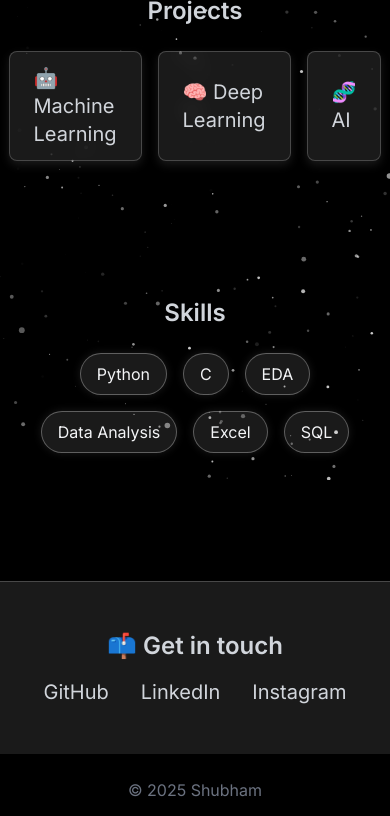
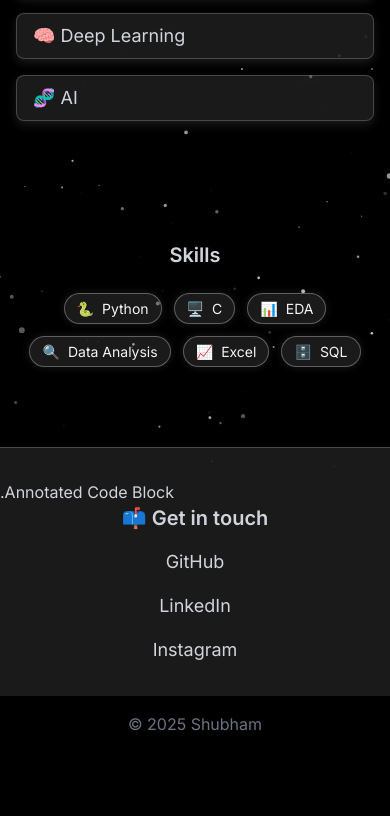
Before and after one commit to Shubham04-oss/shubham04-oss.github.io, a plain HTML site: page index.html in a window 390 px wide. Shown: the part 364-1180 px from the top of the page. After the commit the page ends 1116 px from the top, so only its background shows below. Drawn offline with nearby package versions, Linux system fonts and the light colour scheme.

Commit message:
Update index.html

```diff
--- a/index.html
+++ b/index.html
@@ -12,6 +12,10 @@
       font-family: 'Inter', sans-serif;
       background: black;
       overflow-x: hidden;
+      user-select: none; /* Prevent text selection */
+      -webkit-user-select: none; /* Safari */
+      -moz-user-select: none; /* Firefox */
+      -ms-user-select: none; /* IE/Edge */
     }
     .glass-button {
       background: rgba(255, 255, 255, 0.1);
@@ -19,16 +23,26 @@
       backdrop-filter: blur(10px);
       box-shadow: 0 4px 10px rgba(255, 255, 255, 0.1);
       transition: background 0.3s, transform 0.2s;
+      touch-action: manipulation; /* Improve touch responsiveness */
     }
     .glass-button:hover {
       background: rgba(255, 255, 255, 0.2);
       transform: translateY(-2px);
+    }
+    .glass-button.active {
+      background: rgba(255, 255, 255, 0.3); /* Highlight active button */
     }
     .skill-pill {
       background: rgba(255, 255, 255, 0.1);
       border: 1px solid rgba(255, 255, 255, 0.3);
       color: #f3f4f6;
       box-shadow: 0 0 8px rgba(255, 255, 255, 0.1);
+      display: flex;
+      align-items: center;
+      gap: 0.5rem; /* Space between emoji and text */
+    }
+    .skill-emoji {
+      font-size: 1rem; /* Adjust emoji size */
     }
     #cometCanvas {
       position: fixed;
@@ -38,27 +52,48 @@
       height: 100vh;
       z-index: -1;
     }
+    /* Responsive adjustments */
+    @media (max-width: 640px) {
+      .glass-button {
+        padding: 0.5rem 1rem;
+        font-size: 1rem;
+      }
+      .skill-pill {
+        padding: 0.5rem 1rem;
+        font-size: 0.875rem;
+      }
+      .skill-emoji {
+        font-size: 0.875rem; /* Smaller emoji on mobile */
+      }
+      h1, h2 {
+        font-size: 1.5rem;
+      }
+      .container {
+        padding-left: 1rem;
+        padding-right: 1rem;
+      }
+    }
   </style>
 </head>
 <body class="text-gray-300">
 <canvas id="cometCanvas"></canvas>
 
-<header class="w-full p-6 flex justify-center items-center border-b border-gray-700">
-  <h1 class="text-2xl font-bold">Shubham</h1>
+<header class="w-full p-4 sm:p-6 flex justify-center items-center border-b border-gray-700">
+  <h1 class="text-xl sm:text-2xl font-bold">Shubham</h1>
 </header>
 
-<main class="container mx-auto px-6 py-16">
+<main class="container mx-auto px-4 sm:px-6 py-8 sm:py-16">
   <!-- About Section -->
-  <section class="mb-20">
-    <h2 class="text-2xl font-semibold text-center mb-6">About</h2>
+  <section class="mb-12 sm:mb-20" aria-labelledby="about-heading">
+    <h2 id="about-heading" class="text-xl sm:text-2xl font-semibold text-center mb-6">About</h2>
     <div class="flex justify-center">
-      <div class="glass-button rounded-lg px-6 py-3 text-xl flex items-center gap-2 project-btn" data-target="aboutContent">
+      <button class="glass-button rounded-lg px-4 sm:px-6 py-2 sm:py-3 text-lg sm:text-xl flex items-center gap-2 project-btn" data-target="aboutContent" aria-expanded="false" aria-controls="aboutContent">
         💡 Know Me
-      </div>
+      </button>
     </div>
     <div id="aboutContent" class="overflow-hidden max-h-0 transition-all duration-700 mt-6">
-      <div class="max-w-3xl mx-auto bg-white/10 backdrop-blur-md border border-white/20 rounded-lg p-6 text-center text-gray-300">
-        <p class="text-lg">
+      <div class="max-w-3xl mx-auto bg-white/10 backdrop-blur-md border border-white/20 rounded-lg p-4 sm:p-6 text-center text-gray-300">
+        <p class="text-base sm:text-lg">
           I'm <strong>Shubham</strong>, currently pursuing my Bachelor's from <strong>IIT Guwahati</strong> in Data Science and Artificial Intelligence. Passionate about exploring the magic of machine learning, I love turning raw data into real insight and crafting models that think. Always curious, always building.
         </p>
       </div>
@@ -66,21 +101,21 @@
   </section>
 
   <!-- ML Projects Section -->
-  <section class="mb-16">
-    <h2 class="text-2xl font-semibold text-center mb-6">Projects</h2>
-    <div class="flex justify-center space-x-4">
-      <div class="glass-button rounded-lg px-6 py-3 text-xl flex items-center gap-2 project-btn" data-target="mlContent">
+  <section class="mb-12 sm:mb-16" aria-labelledby="projects-heading">
+    <h2 id="projects-heading" class="text-xl sm:text-2xl font-semibold text-center mb-6">Projects</h2>
+    <div class="flex flex-col sm:flex-row justify-center space-y-4 sm:space-y-0 sm:space-x-4">
+      <button class="glass-button rounded-lg px-4 sm:px-6 py-2 sm:py-3 text-lg sm:text-xl flex items-center gap-2 project-btn" data-target="mlContent" aria-expanded="false" aria-controls="mlContent">
         🤖 Machine Learning
-      </div>
-      <div class="glass-button rounded-lg px-6 py-3 text-xl flex items-center gap-2 project-btn" data-target="dlContent">
+      </button>
+      <button class="glass-button rounded-lg px-4 sm:px-6 py-2 sm:py-3 text-lg sm:text-xl flex items-center gap-2 project-btn" data-target="dlContent" aria-expanded="false" aria-controls="dlContent">
         🧠 Deep Learning
-      </div>
-      <div class="glass-button rounded-lg px-6 py-3 text-xl flex items-center gap-2 project-btn" data-target="aiContent">
+      </button>
+      <button class="glass-button rounded-lg px-4 sm:px-6 py-2 sm:py-3 text-lg sm:text-xl flex items-center gap-2 project-btn" data-target="aiContent" aria-expanded="false" aria-controls="aiContent">
         🧬 AI
-      </div>
+      </button>
     </div>
     <div id="mlContent" class="overflow-hidden max-h-0 transition-all duration-700 mt-6">
-  <div class="max-w-3xl mx-auto bg-white/10 backdrop-blur-md border border-white/20 rounded-lg p-6">
+      <div class="max-w-3xl mx-auto bg-white/10 backdrop-blur-md border border-white/20 rounded-lg p-4 sm:p-6">
         <ul class="list-disc list-inside space-y-3">
           <li>
             <a href="https://github.com/Shubham04-oss/Student-performance-regression" target="_blank" class="hover:underline text-white">Student Performance Regression</a>
@@ -92,72 +127,160 @@
       </div>
     </div>
     <div id="dlContent" class="overflow-hidden max-h-0 transition-all duration-700 mt-6">
-  <div class="max-w-3xl mx-auto bg-white/10 backdrop-blur-md border border-white/20 rounded-lg p-6">
+      <div class="max-w-3xl mx-auto bg-white/10 backdrop-blur-md border border-white/20 rounded-lg p-4 sm:p-6">
         <p class="text-center text-gray-400">Coming soon...</p>
       </div>
     </div>
     <div id="aiContent" class="overflow-hidden max-h-0 transition-all duration-700 mt-6">
-  <div class="max-w-3xl mx-auto bg-white/10 backdrop-blur-md border border-white/20 rounded-lg p-6">
+      <div class="max-w-3xl mx-auto bg-white/10 backdrop-blur-md border border-white/20 rounded-lg p-4 sm:p-6">
         <p class="text-center text-gray-400">Coming soon...</p>
       </div>
     </div>
   </section>
 
   <!-- Skills Section -->
-  <section class="mb-16">
-    <h2 class="text-2xl font-semibold text-center mb-6">Skills</h2>
-    <div class="flex flex-wrap justify-center gap-4">
-      <span class="skill-pill px-4 py-2 rounded-full">Python</span>
-      <span class="skill-pill px-4 py-2 rounded-full">C</span>
-      <span class="skill-pill px-4 py-2 rounded-full">EDA</span>
-      <span class="skill-pill px-4 py-2 rounded-full">Data Analysis</span>
-      <span class="skill-pill px-4 py-2 rounded-full">Excel</span>
-      <span class="skill-pill px-4 py-2 rounded-full">SQL</span>
+  <section class="mb-12 sm:mb-16" aria-labelledby="skills-heading">
+    <h2 id="skills-heading" class="text-xl sm:text-2xl font-semibold text-center mb-6">Skills</h2>
+    <div class="flex flex-wrap justify-center gap-3 sm:gap-4">
+      <span class="skill-pill px-3 sm:px-4 py-1 sm:py-2 rounded-full"><span class="skill-emoji">🐍</span> Python</span>
+      <span class="skill-pill px-3 sm:px-4 py-1 sm:py-2 rounded-full"><span class="skill-emoji">🖥️</span> C</span>
+      <span class="skill-pill px-3 sm:px-4 py-1 sm:py-2 rounded-full"><span class="skill-emoji">📊</span> EDA</span>
+      <span class="skill-pill px-3 sm:px-4 py-1 sm:py-2 rounded-full"><span class="skill-emoji">🔍</span> Data Analysis</span>
+      <span class="skill-pill px-3 sm:px-4 py-1 sm:py-2 rounded-full"><span class="skill-emoji">📈</span> Excel</span>
+      <span class="skill-pill px-3 sm:px-4 py-1 sm:py-2 rounded-full"><span class="skill-emoji">🗄️</span> SQL</span>
     </div>
   </section>
 </main>
 
 <!-- Contact Section -->
-<section id="contact" class="bg-white/10 backdrop-blur-md border-t border-white/20 py-12">
-  <div class="container mx-auto px-6 text-center">
-    <h2 class="text-2xl font-semibold mb-4">📫 Get in touch</h2>
-    <div class="flex justify-center space-x-8">
-      <a href="https://github.com/Shubham04-oss" target="_blank" class="hover:text-white text-xl">GitHub</a>
-      <a href="https://linkedin.com/in/shubham-tanwar04" target="_blank" class="hover:text-white text-xl">LinkedIn</a>
-      <a href="https://instagram.com/braindead.shel" target="_blank" class="hover:text-white text-xl">Instagram</a>
+<section id="contact" class="bg-white/10 backdrop-blur-md border-t border-white/20 py-8 sm:py-12" aria-labelledby="contact-heading">
+ .Annotated Code Block
+  <div class="container mx-auto px-4 sm:px-6 text-center">
+    <h2 id="contact-heading" class="text-xl sm:text-2xl font-semibold mb-4">📫 Get in touch</h2>
+    <div class="flex flex-col sm:flex-row justify-center space-y-4 sm:space-y-0 sm:space-x-8">
+      <a href="https://github.com/Shubham04-oss pastbin.com" target="_blank" class="hover:text-white text-lg sm:text-xl">GitHub</a>
+      <a href="https://linkedin.com/in/shubham-tanwar04" target="_blank" class="hover:text-white text-lg sm:text-xl">LinkedIn</a>
+      <a href="https://instagram.com/braindead.shel" target="_blank" class="33hover:text-white text-lg sm:text-xl">Instagram</a>
     </div>
   </div>
 </section>
 
-<footer class="text-center text-gray-500 py-6">© 2025 Shubham</footer>
+<footer class="text-center text-gray-500 py-4 sm:py-6">© 2025 Shubham</footer>
 
 <script>
+  // Handle collapsible sections with auto expand and auto collapse
   const sections = ['mlContent', 'dlContent', 'aiContent', 'aboutContent'];
+  let collapseTimeout = null;
+  const AUTO_COLLAPSE_DELAY = 3000; // 3 seconds
+
+  function collapseSection(targetId) {
+    const el = document.getElementById(targetId);
+    const btn = document.querySelector(`[data-target="${targetId}"]`);
+    if (el && btn) {
+      el.style.maxHeight = '0px';
+      btn.setAttribute('aria-expanded', 'false');
+      btn.classList.remove('active'); // Remove active class
+    }
+  }
+
+  function expandSection(targetId) {
+    sections.forEach(id => {
+      const el = document.getElementById(id);
+      const btn = document.querySelector(`[data-target="${id}"]`);
+      if (el && btn) {
+        if (id === targetId) {
+          el.style.maxHeight = el.scrollHeight + 'px';
+          btn.setAttribute('aria-expanded', 'true');
+          btn.classList.add('active'); // Add active class
+        } else {
+          el.style.maxHeight = '0px';
+          btn.setAttribute('aria-expanded', 'false');
+          btn.classList.remove('active'); // Remove active class
+        }
+      }
+    });
+  }
+
+  function startAutoCollapse(targetId) {
+    clearTimeout(collapseTimeout); // Clear any existing timeout
+    collapseTimeout = setTimeout(() => collapseSection(targetId), AUTO_COLLAPSE_DELAY);
+  }
+
   document.querySelectorAll('.project-btn').forEach(btn => {
     const target = btn.getAttribute('data-target');
+    const targetSection = document.getElementById(target);
+
+    // Expand on hover/touchstart
     btn.addEventListener('mouseenter', () => {
-      sections.forEach(id => {
-        const el = document.getElementById(id);
-        if (el) {
-          el.style.maxHeight = id === target ? el.scrollHeight + 'px' : '0px';
+      clearTimeout(collapseTimeout);
+      expandSection(target);
+    });
+    btn.addEventListener('touchstart', (e) => {
+      e.preventDefault(); // Prevent default touch behavior
+      clearTimeout(collapseTimeout);
+      expandSection(target);
+    }, { passive: false });
+
+    // Start auto-collapse on mouseleave/touchend
+    btn.addEventListener('mouseleave', () => {
+      if (targetSection.style.maxHeight !== '0px') {
+        startAutoCollapse(target);
+      }
+    });
+    btn.addEventListener('touchend', () => {
+      if (targetSection.style.maxHeight !== '0px') {
+        startAutoCollapse(target);
+      }
+    }, { passive: true });
+
+    // Pause auto-collapse on section interaction
+    targetSection.addEventListener('mouseenter', () => clearTimeout(collapseTimeout));
+    targetSection.addEventListener('touchstart', () => clearTimeout(collapseTimeout), { passive: true });
+
+    // Click/tap to toggle section
+    btn.addEventListener('click', () => {
+      clearTimeout(collapseTimeout);
+      const isExpanded = targetSection.style.maxHeight !== '0px';
+      if (!isExpanded) {
+        expandSection(target);
+      } else {
+        collapseSection(target);
       }
     });
   });
-  });
 
+  // Canvas animation
   const canvas = document.getElementById("cometCanvas");
   const ctx = canvas.getContext("2d");
+
+  // Resize canvas on window resize
+  function resizeCanvas() {
     canvas.width = window.innerWidth;
     canvas.height = window.innerHeight;
+  }
+  window.addEventListener('resize', resizeCanvas);
+  resizeCanvas();
+
+  // Mouse/touch position
   let mouseX = canvas.width / 2;
   let mouseY = canvas.height / 2;
 
+  // Update position for mouse and touch
   window.addEventListener('mousemove', e => {
     mouseX = e.clientX;
     mouseY = e.clientY;
   });
+  window.addEventListener('touchmove', e => {
+    e.preventDefault(); // Prevent scrolling
+    const touch = e.touches[0];
+    mouseX = touch.clientX;
+    mouseY = touch.clientY;
+  }, { passive: false });
 
-  const stars = Array.from({ length: 300 }, () => ({
+  // Optimize star count for mobile
+  const isMobile = window.innerWidth <= 640;
+  const starCount = isMobile ? 100 : 300; // Fewer stars on mobile
+  const stars = Array.from({ length: starCount }, () => ({
     x: Math.random() * canvas.width,
     y: Math.random() * canvas.height,
     radius: Math.random() * 2,
@@ -172,10 +295,13 @@
     stars.forEach(star => {
       const dx = mouseX - star.x;
       const dy = mouseY - star.y;
-      const dist = Math.sqrt(dx * dx + dy * dy);
-      const attraction = Math.max(0, 100 - dist) / 300;
+      const dist = Math.sqrt(dx * dx + dy * dy) || 1; // Avoid division by zero
+      const attraction = Math.max(0, 100 - dist) / (isMobile ? 600 : 300); // Weaker attraction on mobile
       star.x += star.dx + (dx / dist) * attraction;
       star.y += star.dy + (dy / dist) * attraction;
+      3// Keep stars within canvas bounds
+      star.x = Math.max(0, Math.min(canvas.width, star.x));
+      star.y = Math.max(0, Math.min(canvas.height, star.y));
       ctx.beginPath();
       ctx.arc(star.x, star.y, star.radius, 0, Math.PI * 2);
       ctx.fillStyle = star.color;
@@ -186,7 +312,8 @@
   }
 
   function spawnNebula() {
-    for (let i = 0; i < 30; i++) {
+    const newStarCount = isMobile ? 10 : 30; // Fewer new stars on mobile
+    for (let i = 0; i < newStarCount; i++) {
       stars.push({
         x: Math.random() * canvas.width,
         y: Math.random() * canvas.height,
@@ -196,6 +323,10 @@
         dy: (Math.random() - 0.5) * 0.4,
         color: 'rgba(255, 255, 255, 0.6)'
       });
+    }
+    // Limit total stars to prevent performance issues
+    if (stars.length > (isMobile ? 150 : 400)) {
+      stars.splice(0, stars.length - (isMobile ? 150 : 400));
     }
   }
 
```
Lines whose indentation alone changed are shown as unchanged.
